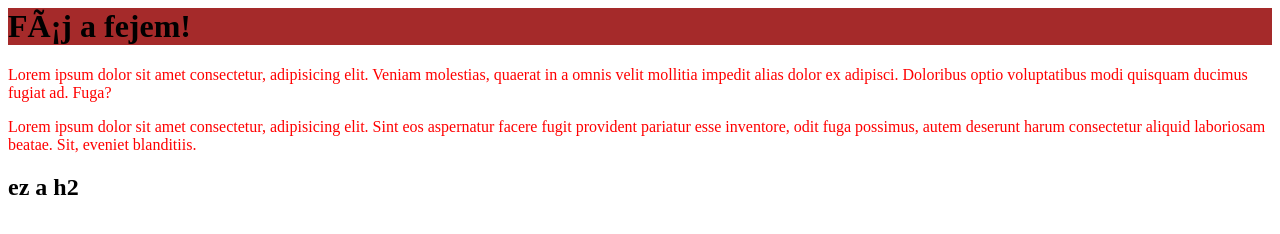
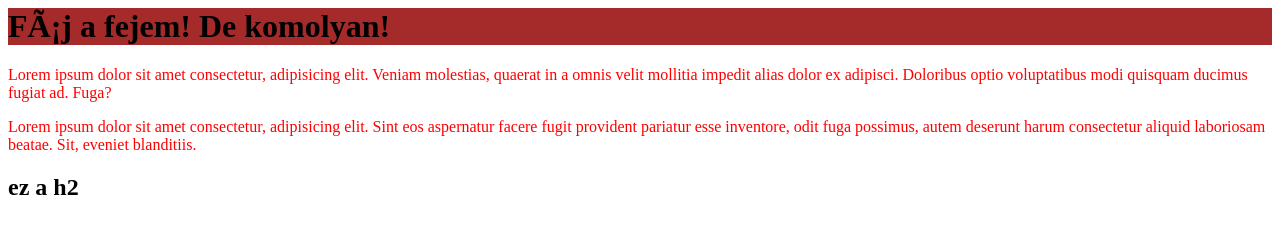
Before and after one commit to balazsdienes/balazsdienes.github.io, a plain HTML site: page index.html in a window 1280 px wide. Drawn offline with Linux system fonts and the light colour scheme.

Commit message:
Update index.html

```diff
--- a/index.html
+++ b/index.html
@@ -3,7 +3,7 @@
         <link rel="stylesheet" href="style.css">
         <meta name="charset" value="utf-8">
         <body>
-            <h1>Fáj a fejem!</h1>
+            <h1>Fáj a fejem! De komolyan!</h1>
             <p>Lorem ipsum dolor sit amet consectetur, adipisicing elit. Veniam molestias, quaerat in a omnis velit mollitia impedit alias dolor ex adipisci. Doloribus optio voluptatibus modi quisquam ducimus fugiat ad. Fuga?</p>
             <p>Lorem ipsum dolor sit amet consectetur, adipisicing elit. Sint eos aspernatur facere fugit provident pariatur esse inventore, odit fuga possimus, autem deserunt harum consectetur aliquid laboriosam beatae. Sit, eveniet blanditiis.</p>
             <h2>ez a h2</h2>
```
